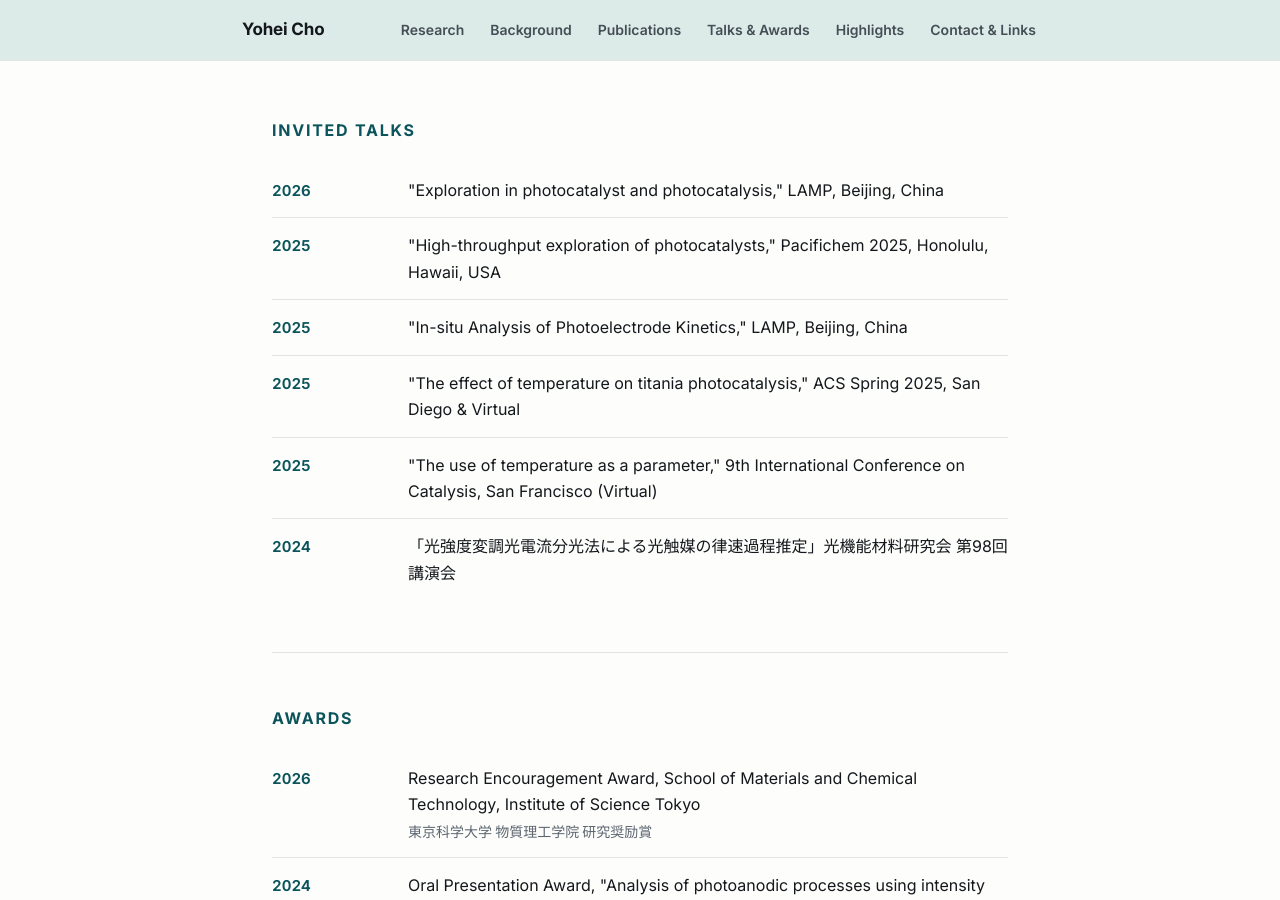
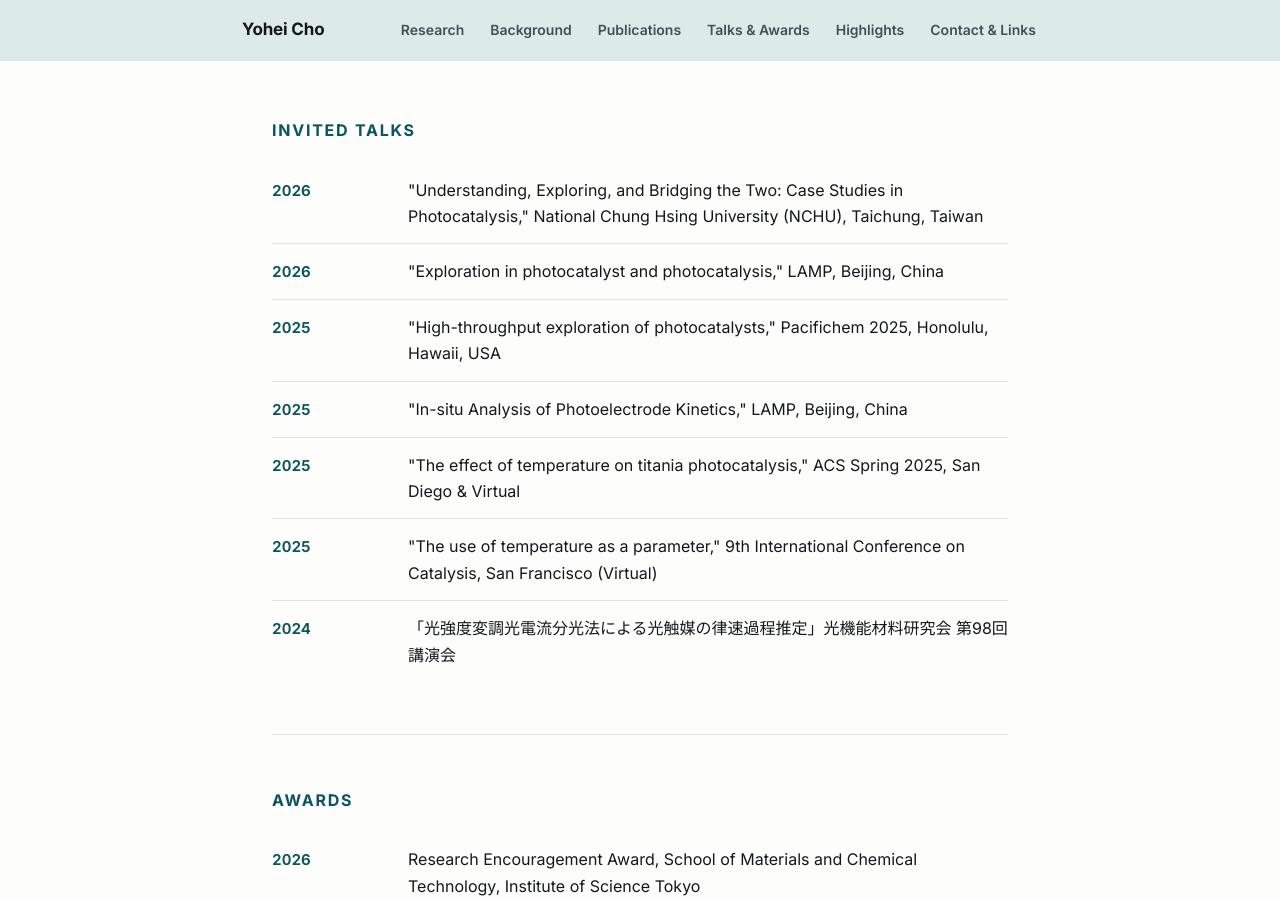
Before and after one commit to YoheiC01/YoheiC01.github.io, a Jekyll site: the page built from talks.html, in a window 1280 px wide and 900 px high. Built offline with Jekyll 4.4.1, drawn with Linux system fonts in a browser that asks for light colours.

Commit message:
Add NCHU invited talk
Co-Authored-By: Claude Opus 5.5 <noreply@anthropic.com>

```diff
--- a/_data/talks.yml
+++ b/_data/talks.yml
@@ -8,6 +8,9 @@
 #   en:       main line — talk title in quotes, then venue. Usually English, but
 #             domestic Japanese-language talks put the 「日本語タイトル」+ 会議名 here
 #   jp:       secondary line, rendered small and muted below (optional)
+
+- year: 2026
+  en: '"Understanding, Exploring, and Bridging the Two: Case Studies in Photocatalysis," National Chung Hsing University (NCHU), Taichung, Taiwan'
 
 - year: 2026
   en: '"Exploration in photocatalyst and photocatalysis," LAMP, Beijing, China'
```
